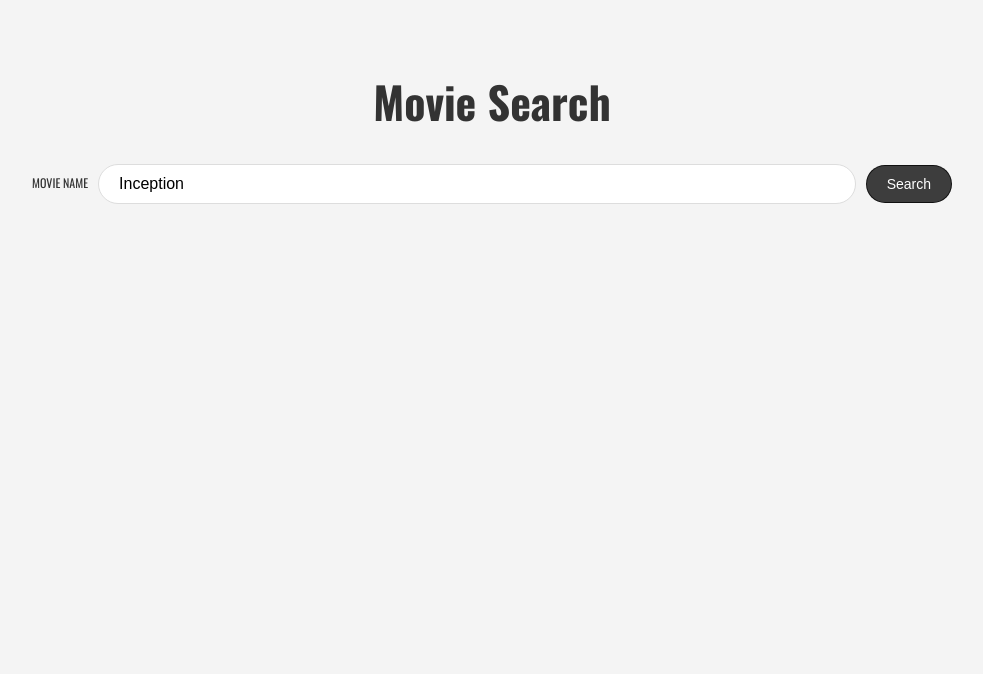
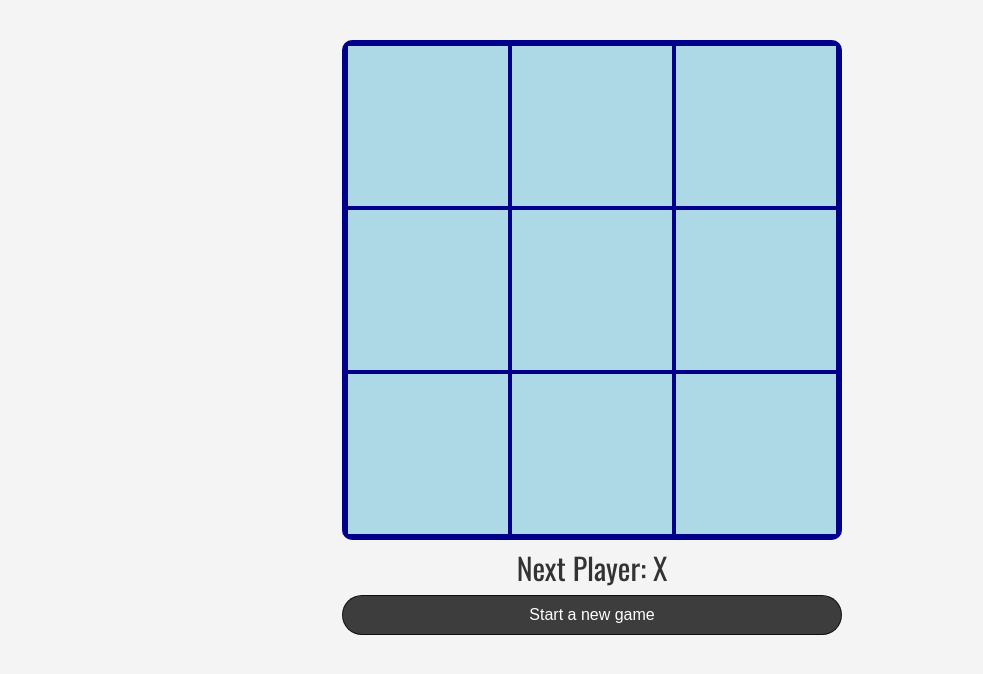
Before and after one commit to genglm88/Shopping-cart, a React (Vite) app: page / in a window 1280 px wide. Shown: the top 674 px of the page, without its empty margins (148-1131 px from the left). Built offline with nearby package versions, Linux system fonts and the light colour scheme.

Commit message:
remove src copy

```diff
--- /dev/null
+++ b/src/GameContext.jsx
@@ -0,0 +1,44 @@
+import React, {useState} from 'react'
+import {calculateWinner} from "./helper"
+const GameContext = React.createContext()
+
+const GameContextProvider = ({children}) => {
+    const [boardHistory, setBoardHistory] = useState([Array(9).fill(null)])
+    const [currentMoveNumber, setCurrentMoveNumber]= useState(0)
+    const [xIsNext, setXIsNext] = useState(true)
+    const winner = calculateWinner(boardHistory[currentMoveNumber])
+
+    const handleClick = (boxNumber) => {
+
+        const currentBoard = boardHistory[currentMoveNumber]
+        const boardCopy = [... currentBoard]
+        if (winner || boardCopy[boxNumber]) return
+        boardCopy[boxNumber] = xIsNext ? "X" : "O"
+        setXIsNext(!xIsNext)
+        setBoardHistory([...boardHistory, boardCopy])
+        setCurrentMoveNumber(boardHistory.length)
+    }
+
+    const jumpTo = (currentMove) => {
+        setCurrentMoveNumber(currentMove)
+        const currentBoardHistory = boardHistory.slice(0, currentMove+1)
+        setBoardHistory(currentBoardHistory)
+        setXIsNext(currentMove ? flase : true)
+
+    }
+
+    return (
+        <GameContext.Provider value={{
+            boardHistory,
+            currentMoveNumber,
+            xIsNext,
+            winner,
+            handleClick,
+            jumpTo
+        }}>
+            {children}
+        </GameContext.Provider>
+      )
+}
+
+export  {GameContextProvider, GameContext}
--- a/src/app.jsx
+++ b/src/app.jsx
@@ -1,18 +1,16 @@
 import React from 'react'
 import ReactDOM from "react-dom"
-import SearchMovies from './components/SearchMovies'
+import Game from './components/Game'
+import {GameContextProvider} from "./GameContext"
+
 import "./css/styles.css"
 
-const  App = ()=>  {
-
-        return (
-            <div className="container">
-                <h1 className="title">Movie Search </h1>
-                <SearchMovies/>
-            </div>
-
-        )
-
+const  App = ()=> {
+    return (
+        <GameContextProvider>
+                <Game />
+        </GameContextProvider>
+       )
 }
 
 export default App
--- /dev/null
+++ b/src/components/Board.jsx
@@ -0,0 +1,33 @@
+import React from 'react'
+import Square from './Square';
+import styled from 'styled-components'
+
+const StyledBoard = styled.div`
+    border: 4px solid darkblue;
+    border-radius: 10px;
+    width: 500px;
+    height: 500px;
+    margin: 0 auto;
+    display: grid;
+    grid-template-columns: repeat(3, 1fr);
+    margin-top: 40px;
+`
+
+const Board = ({squares, onClick}) => (
+    <StyledBoard>
+       {
+        squares.map((square, index) =>{
+            return (
+                <Square
+                    key= {index}
+                    boxNum = {index}
+                    value ={square}
+                    onClick= {()=>onClick(index)}
+                />
+        )})
+       }
+
+    </StyledBoard>
+)
+
+export default Board;
--- /dev/null
+++ b/src/components/Game.jsx
@@ -0,0 +1,76 @@
+import React, {useState, useContext} from 'react'
+import Board from './Board';
+import {GameContext} from "../GameContext"
+
+
+import styled, {keyframes} from 'styled-components';
+
+const StyledStatusMsg = styled.div`
+    display: grid;
+    margin: 0 auto;
+    grid-gap: 5px;
+    text-align: center;
+    width: 300px;
+    font-size: 30px;
+`
+
+const blinkText = keyframes`
+        from {
+            opacity: 0
+        }
+        to {
+            opacity: 1
+        }
+`
+
+const BlinkText = styled(StyledStatusMsg)`
+    color: red;
+    animation: ${blinkText} 1.5s ease-in-out infinite;
+`
+
+const Game = () => {
+    const {boardHistory, currentMoveNumber, xIsNext, winner, handleClick, jumpTo} = useContext(GameContext)
+
+    const renderMoves = () => (
+        boardHistory.map((_board, moveNumber)=> {
+            const stepText = moveNumber ? `Restart from move #${moveNumber}`
+                                        : `Start a new game`
+            return (
+
+                    <button className='button'  key = {moveNumber}
+                           onClick = {() => jumpTo(moveNumber)}>
+                        {stepText}
+                    </button>
+
+
+
+            )
+        }))
+
+    const squares = boardHistory[currentMoveNumber]
+
+    return (
+        <>
+            <StyledStatusMsg>
+
+                <Board
+                    squares={squares}
+                    onClick={handleClick}
+                />
+
+                {winner  &&  <BlinkText>{"Winner: "+ squares[winner[0]]} </BlinkText> }
+                {!winner && "Next Player: " + (xIsNext? "X":"O")}
+
+
+                {renderMoves()}
+            </StyledStatusMsg>
+
+
+
+
+        </>
+
+    )
+}
+
+export default Game;
--- a/src/components/MovieCard.jsx
+++ /dev/null
@@ -1,20 +0,0 @@
-import React from 'react'
-
-const  MovieCard= ({movie}) => {
-    return (
-        <div className="card" key={movie.id}>
-            <img className='card--image'
-                src={`https://image.tmdb.org/t/p/w185_and_h278_bestv2/${movie.poster_path}`}
-                alt = {movie.title + ' poster'}
-            />
-            <div className="card--content">
-                <h3 className="card--title">{movie.title}</h3>
-                <p><small>RELEASE DATE: {movie.release_date}</small></p>
-                <p><small>RATING: {movie.vote_average}</small></p>
-                <p className="card--desc">{movie.overview}</p>
-            </div>
-        </div>
-    )
-}
-
-export default MovieCard
--- a/src/components/SearchMovies.jsx
+++ /dev/null
@@ -1,60 +0,0 @@
-import React, {useState} from "react"
-import MovieCard from "./MovieCard"
-
-const SearchMovies = () => {
-
-    const [query, setQuery] = useState("Inception")
-    const [movies, setMovies] = useState([])
-
-
-    const searchMovies = async (e) => {
-        e.preventDefault()
-
-        const url = `https://api.themoviedb.org/3/search/movie?api_key=3219042dcb226c390d6d37390d6452ff&language=en-US&query=${query}&page=1&include_adult=false`
-
-        try {
-            const res = await fetch(url)
-            const data = await res.json()
-            setMovies(data.results)
-        }   catch(err) {
-            console.error(err)
-        }
-    }
-
-    const handleChange = (event) => {
-        console.log(event.target)
-        setQuery(event.target.value)
-    }
-
-    return (
-        <>
-            <form className="form" onSubmit = {searchMovies}>
-                <label
-                    className="label"
-                    htmlFor = "query">Movie Name</label>
-
-                <input
-                    className="input"
-                    type='text'
-                    placeholder="inception"
-                    name="query"
-                    value={query}
-                    onChange={handleChange}
-                />
-
-                <button
-                    className="button"
-                    type="submit" > Search </button>
-            </form>
-            <div className="card-list">
-                {movies.filter(movie => movie.poster_path).map(movie => (
-                    <MovieCard movie = {movie} key={movie.id}/>
-                )  )}
-            </div>
-
-        </>
-
-    )
-}
-
-export default SearchMovies
--- /dev/null
+++ b/src/components/Square.jsx
@@ -0,0 +1,39 @@
+import React, {useContext} from 'react'
+import styled, {keyframes} from "styled-components"
+import {GameContext} from "../GameContext"
+
+const StyledSquare =styled.button`
+    background-color: ${({isMatch})=> isMatch ? "yellow" :"lightblue"};
+    border: 2px solid darkblue;
+    font-weight: 800;
+    font-size: 30px;
+    cursor: pointer;
+    outline: none;
+`
+const blink = keyframes`
+    50% {background-color: transparent}
+`
+
+const BlinkSquare = styled(StyledSquare)`
+    animation: ${blink} 1s cubic-bezier(0.79, 0.33, 0.14, 0.53)  infinite;
+`
+
+const Square = ({boxNum,value, onClick}) => {
+    const {winner} = useContext(GameContext)
+    let isMatch = false
+    if (winner) {isMatch = winner.includes(boxNum)}
+    return (
+          !isMatch ?
+                <StyledSquare  onClick={onClick} isMatch = {isMatch}>
+                    {value}
+                </StyledSquare>
+                :
+                <BlinkSquare  onClick={onClick} isMatch = {isMatch}>
+                    {value}
+                </BlinkSquare>
+        )
+}
+
+
+
+export default Square;
--- a/src/css/styles.css
+++ b/src/css/styles.css
@@ -76,7 +76,7 @@ small {
     padding: 1rem 2rem;
     border: 1px solid rgba(0,0,0,0.75);
     border-radius: 20px;
-    font-size: 1.4rem;
+    font-size: 1.6rem;
     cursor:pointer;
     transition: background-color 250ms;
 }
--- /dev/null
+++ b/src/helper.js
@@ -0,0 +1,25 @@
+export function calculateWinner(squares) {
+  const lines = [
+    [0, 1, 2],
+    [3, 4, 5],
+    [6, 7, 8],
+    [0, 3, 6],
+    [1, 4, 7],
+    [2, 5, 8],
+    [0, 4, 8],
+    [2, 4, 6]
+  ];
+
+  if (squares) {
+    for (let i = 0; i < lines.length; i++) {
+      const [a, b, c] = lines[i];
+      if (squares[a] && squares[a] === squares[b] && squares[a] === squares[c]) {
+        return lines[i];
+      }
+    }
+  } else {
+    return [];
+  }
+
+
+}
```
